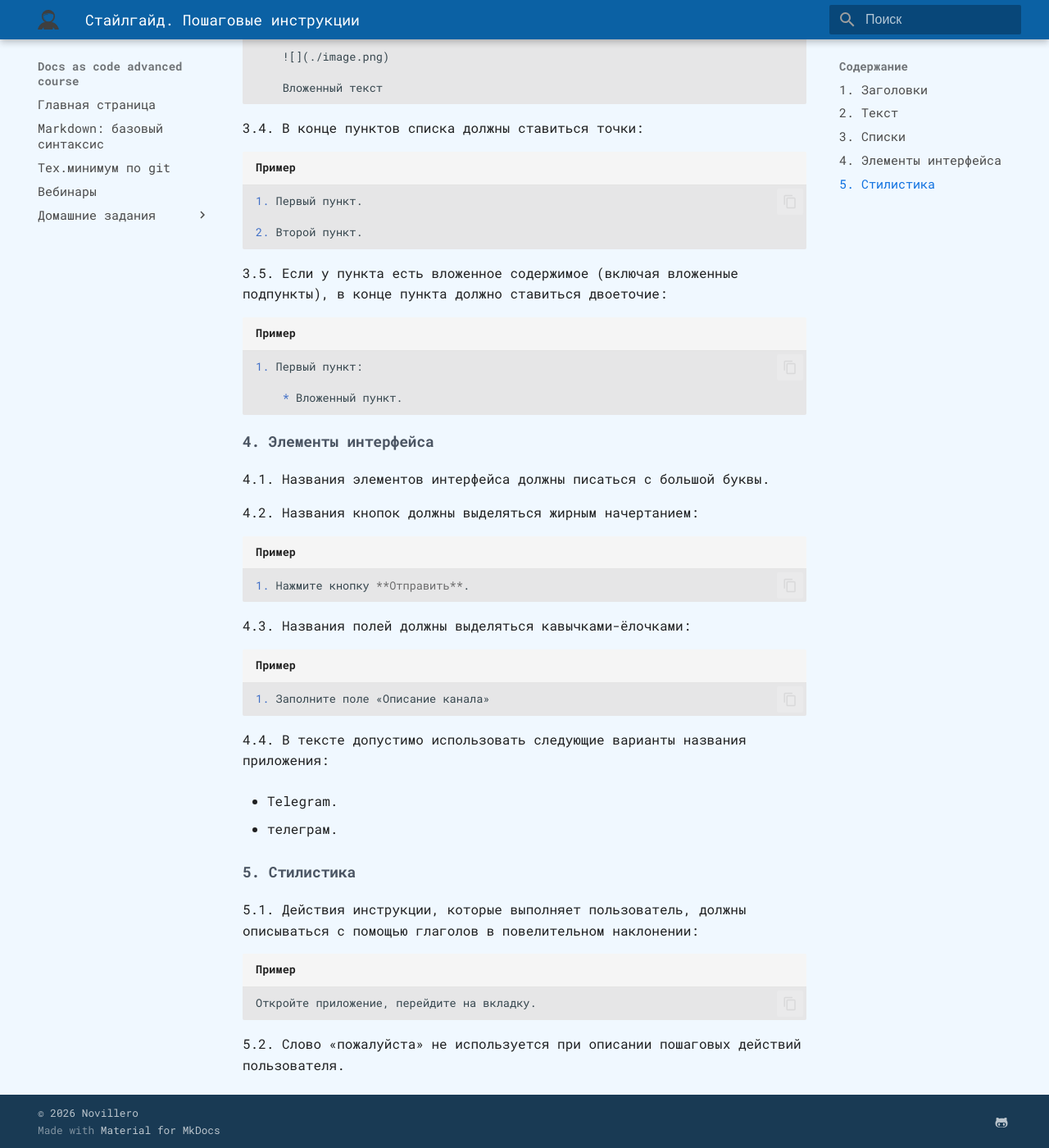
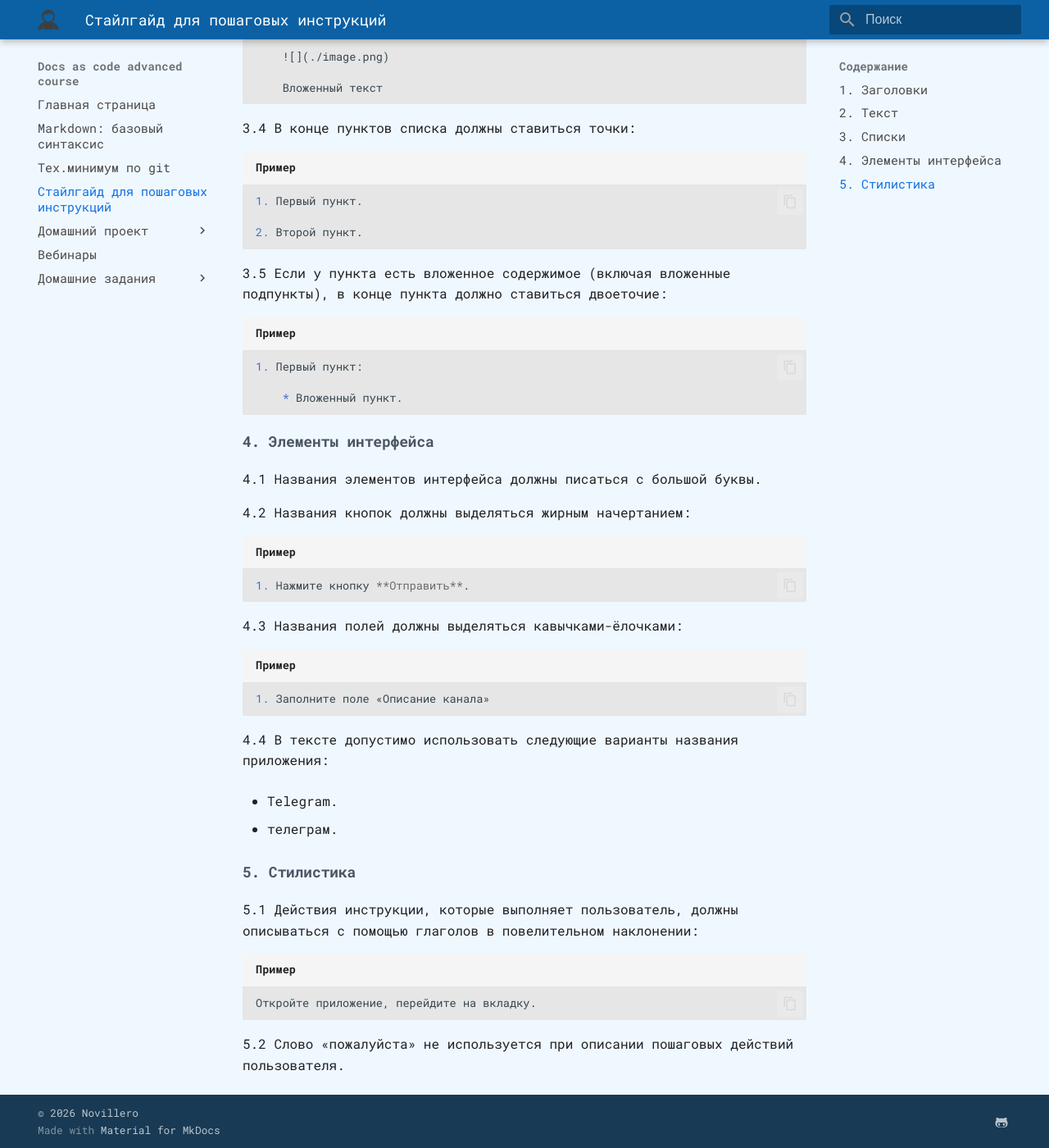
Before and after one commit to novillero/dac-advanced, an MkDocs documentation site: the page built from docs/styleguide.md, in a window 1280 px wide and 1400 px high, scrolled down 1332 px. Shown: the whole window at 82% size. Built offline with MkDocs 1.6.1 and Material for MkDocs 9.7.7, drawn with Linux system fonts in a browser that asks for light colours; some web fonts are replaced; some of the changed text lies outside the part shown.

Commit message:
отредактировал стайлгайд и конфиг, добавил третье домашнее задание

````diff
--- a/docs/styleguide.md
+++ b/docs/styleguide.md
@@ -2,19 +2,19 @@
 
 #### 1. Заголовки
 
-1.1. Статья должна начинаться с заголовка первого уровня:
+1.1 Статья должна начинаться с заголовка первого уровня:
 
 ```markdown title="Пример"
 # Заголовок статьи
 ```
 
-1.2. В статье может быть только один заголовок первого уровня.
+1.2 В статье может быть только один заголовок первого уровня.
 
-1.3. В конце заголовка не ставится точка.
+1.3 В конце заголовка не ставится точка.
 
 #### 2. Текст
 
-2.1. Абзацы текста должны отделяться друг от друга и от остальных элементов форматирования пустой строкой:
+2.1 Абзацы текста должны отделяться друг от друга и от остальных элементов форматирования пустой строкой:
 
 ```markdown title="Пример"
 Первый абзац
@@ -26,7 +26,7 @@
 
 #### 3. Списки
 
-3.1. Пункты списка должны отделяться друг от друга и от остального текста пустой строкой:
+3.1 Пункты списка должны отделяться друг от друга и от остального текста пустой строкой:
 
 ```markdown title="Пример"
 1. Первый пункт.
@@ -36,7 +36,7 @@
 Остальной текст.
 ```
 
-3.2. Перед вложенным пунктом списка необходим отступ в четыре пробела относительно родительского пункта:
+3.2 Перед вложенным пунктом списка необходим отступ в четыре пробела относительно родительского пункта:
 
 ```markdown title="Пример"
 1. Первый пункт:
@@ -47,7 +47,7 @@
 
 ```
 
-3.3. В пункты списка также можно вкладывать текст и изображения:
+3.3 В пункты списка также можно вкладывать текст и изображения:
 
 ```markdown title="Пример"
 1. Первый пункт:
@@ -57,7 +57,7 @@
     Вложенный текст
 ```
 
-3.4. В конце пунктов списка должны ставиться точки:
+3.4 В конце пунктов списка должны ставиться точки:
 
 ```markdown title="Пример"
 1. Первый пункт.
@@ -65,7 +65,7 @@
 2. Второй пункт.
 ```
 
-3.5. Если у пункта есть вложенное содержимое (включая вложенные подпункты), в конце пункта должно ставиться двоеточие:
+3.5 Если у пункта есть вложенное содержимое (включая вложенные подпункты), в конце пункта должно ставиться двоеточие:
 
 ```markdown title="Пример"
 1. Первый пункт:
@@ -75,21 +75,21 @@
 
 #### 4. Элементы интерфейса
 
-4.1. Названия элементов интерфейса должны писаться с большой буквы.
+4.1 Названия элементов интерфейса должны писаться с большой буквы.
 
-4.2. Названия кнопок должны выделяться жирным начертанием:
+4.2 Названия кнопок должны выделяться жирным начертанием:
 
 ```markdown title="Пример"
 1. Нажмите кнопку **Отправить**.
 ```
 
-4.3. Названия полей должны выделяться кавычками-ёлочками:
+4.3 Названия полей должны выделяться кавычками-ёлочками:
 
 ```markdown title="Пример"
 1. Заполните поле «Описание канала»
 ```
 
-4.4. В тексте допустимо использовать следующие варианты названия приложения:
+4.4 В тексте допустимо использовать следующие варианты названия приложения:
 
 * Telegram.
 
@@ -97,10 +97,10 @@
 
 #### 5. Стилистика
 
-5.1. Действия инструкции, которые выполняет пользователь, должны описываться с помощью глаголов в повелительном наклонении:
+5.1 Действия инструкции, которые выполняет пользователь, должны описываться с помощью глаголов в повелительном наклонении:
 
 ```markdown title="Пример"
 Откройте приложение, перейдите на вкладку.
 ```
 
-5.2. Слово «пожалуйста» не используется при описании пошаговых действий пользователя.
+5.2 Слово «пожалуйста» не используется при описании пошаговых действий пользователя.
--- a/mkdocs.yml
+++ b/mkdocs.yml
@@ -11,8 +11,8 @@
     #- navigation.sections
     - navigation.indexes # Позволяет создавать корневые страницы разделов меню. Корневая страница должна лежать в папке раздела и называться index.md. Пример использования корневых страниц приведен ниже в настройках nav
     #- navigation.tabs # Верхнее меню
-    - navigation.tabs.sticky # Фиксация верхнего меню
-    #- Navigation sections # Настройка спойлеров в левом меню
+    #- navigation.tabs.sticky # Фиксация верхнего меню
+    #- navigation sections # Настройка спойлеров в левом меню
     #- navigation.expand # Разворачивает спойлеры в левом меню по умолчанию
     #- toc.integrate # Фиксирует оглавление страницы в левом меню
     - navigation.instant # Функция быстрой загрузки страниц
@@ -20,7 +20,7 @@
     - search.suggest # Подсказки при вводе поискового запроса
     - search.highlight # Подсветка результатов поиска в тексте страницы
     - content.code.copy # Кнопка копирования в блоке кода
-   # - task-lists # чекбоксы
+   #- task-lists # чекбоксы
 
   language: ru # Язык
   palette: # Настройки тем
@@ -51,12 +51,16 @@
     - Главная страница: index.md
     - 'Markdown: базовый синтаксис': markdown.md
     - Тех.минимум по git: git-for-tech-writer.md
-    #- Стайлгайд для пошаговых инструкций: styleguide.md
+    - Стайлгайд для пошаговых инструкций: styleguide.md
+    - Домашний проект:
+      - pet-project/index.md
+      - Настройка MkDocs: pet-project/mkdocs-setup.md
     - Вебинары: meetings.md
     - Домашние задания:
       - Домашнее задание №0: homeworks/homework-0.md
       - Домашнее задание N1: homeworks/homework-1.md
       - Домашнее задание N2: homeworks/homework-2.md
+      - Домашнее задание N3: homeworks/homework-3.md
 
 extra:
   social: # Ссылки на соц.сети
````
Also changed, not shown: docs/homeworks/homework-3.md (added, +23 -0 lines).
